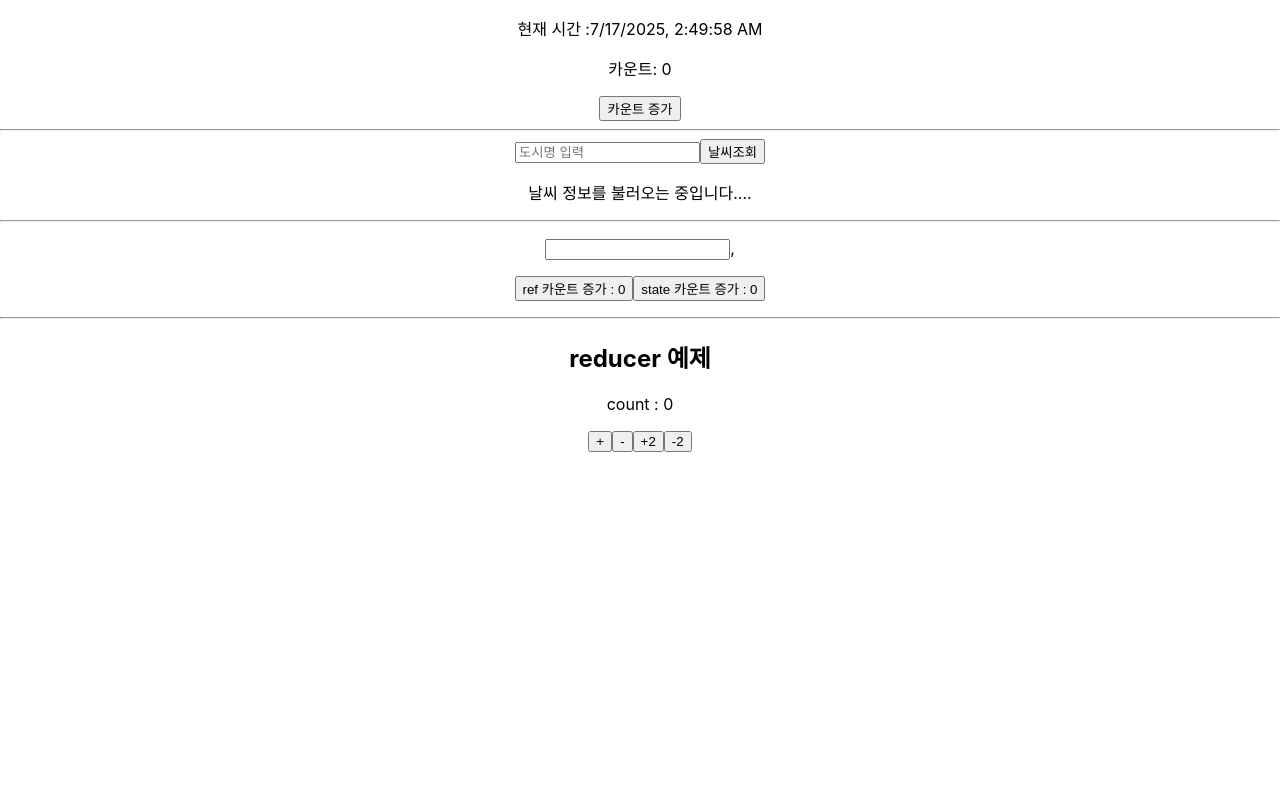
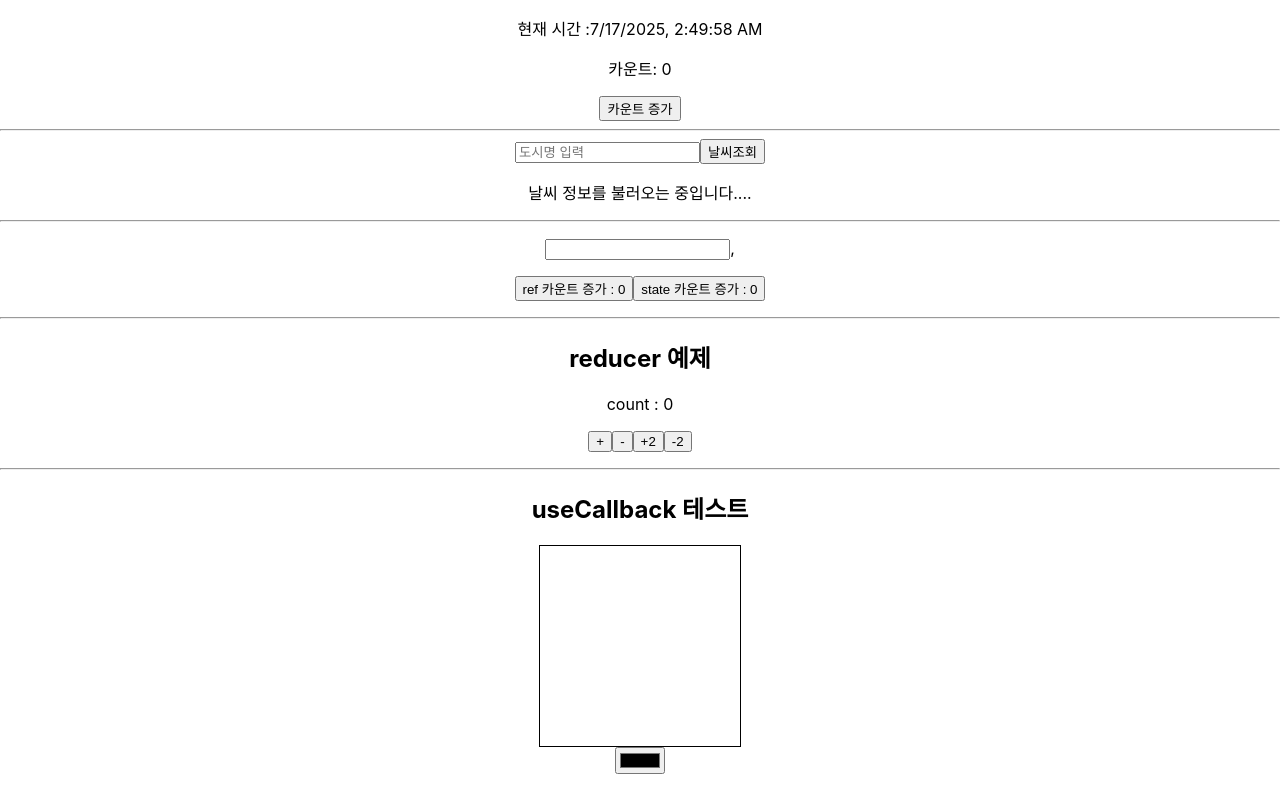
Before and after one commit to nam2626/KH_2025_04_REACT, a React (Create React App) app in the folder hook-ex/: page / in a window 1280 px wide. Shown: the top 812 px of the page. Built offline with nearby package versions, Linux system fonts and the light colour scheme.

Commit message:
Callback 예제 작업 중

```diff
--- a/hook-ex/src/App.js
+++ b/hook-ex/src/App.js
@@ -4,6 +4,7 @@ import EffectEx1 from './components/EffectEx1';
 import EffectEx2 from './components/EffectEx2';
 import RefEx from './components/RefEx';
 import CounterReducer from './components/CounterReducer';
+import CallbackEx from './components/CallbackEx';
 
 function App() {
   return (
@@ -15,6 +16,8 @@ function App() {
       <RefEx />
       <hr/>
       <CounterReducer/>
+      <hr></hr>
+      <CallbackEx/>
     </div>
   );
 }
--- /dev/null
+++ b/hook-ex/src/components/CallbackEx.jsx
@@ -0,0 +1,15 @@
+import { useRef } from 'react';
+
+export default () => {
+  const area = useRef(null);
+  const colorChange = (e) => {
+    area.current.style.backgroundColor = e.target.value;
+  };
+  return (
+    <div>
+      <h2>useCallback 테스트</h2>
+      <div style={{ width: '200px', height: '200px', border: '1px solid black', margin: '0 auto' }} ref={area}></div>
+      <input type="color" onChange={colorChange} />
+    </div>
+  );
+};
```
